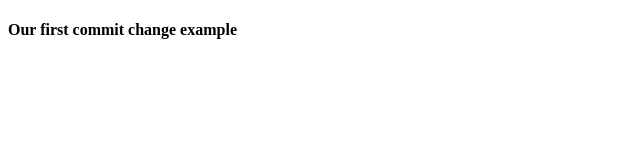
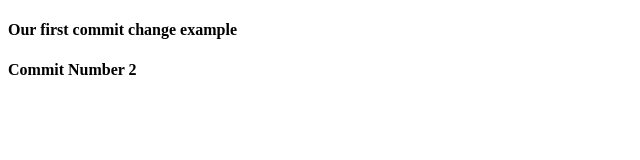
Before and after one commit to codeSpace01/demo-repo, a plain HTML site: page index.html in a window 1280 px wide. Shown: the whole page, without its empty margins (0-640 px from the left). Drawn offline with Linux system fonts and the light colour scheme.

Commit message:
Example 2

```diff
--- a/index.html
+++ b/index.html
@@ -5,5 +5,6 @@
 </head>
 <body>
     <h4>Our first commit change example</h4>
+    <h4>Commit Number 2</h4>
 </body>
 </html>
```
